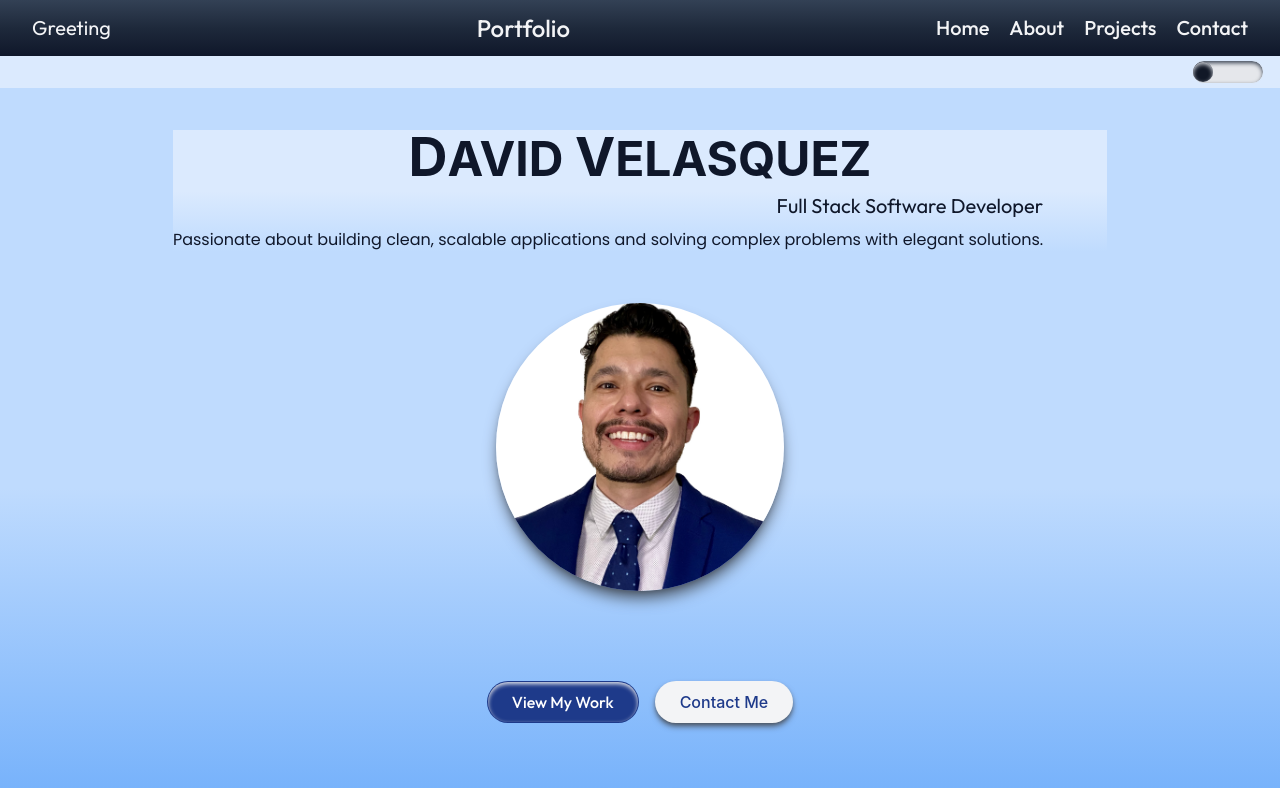
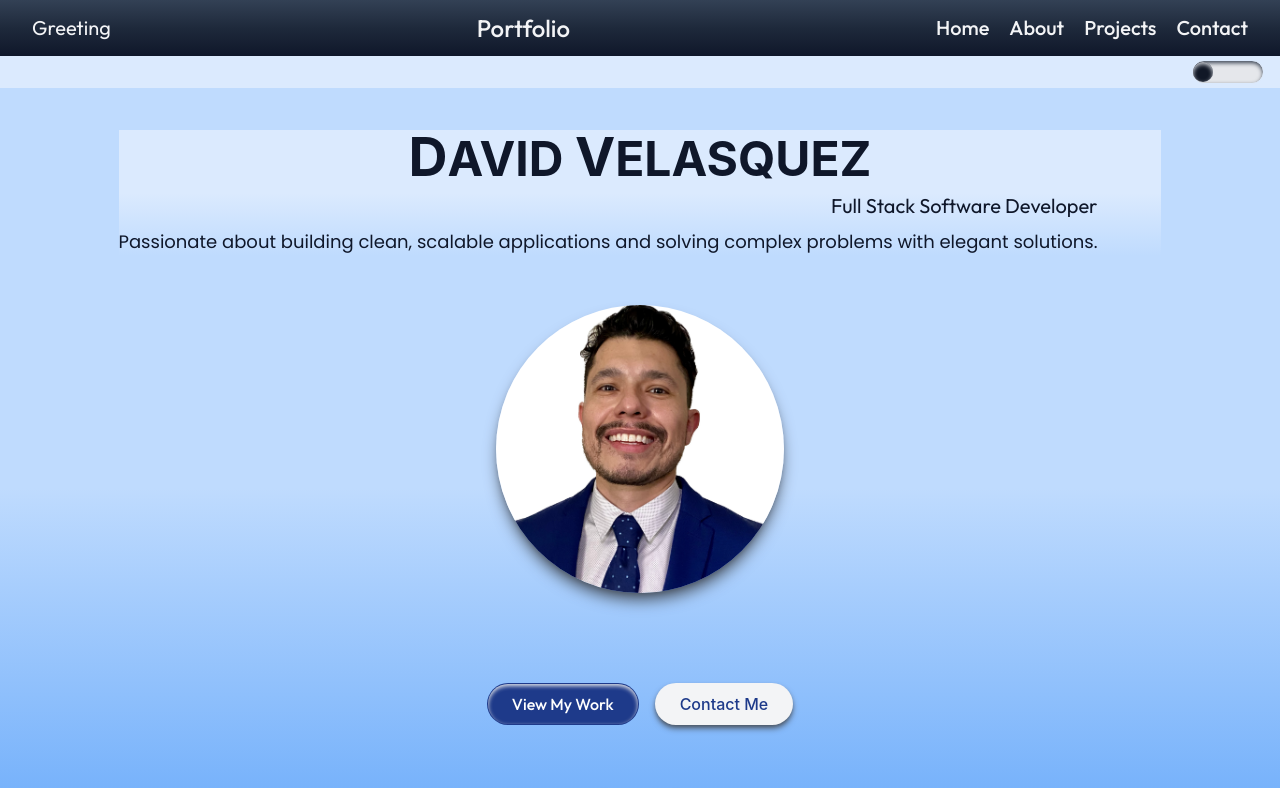
Before and after one commit to davidxv15/Portfolio-2, a React (Vite) app: page / in a window 1280 px wide. Shown: the top 788 px of the page. Built offline with nearby package versions, Linux system fonts and the light colour scheme; a web font is replaced by a local one.

Commit message:
p: text-lg

```diff
--- a/src/components/HeroSection.tsx
+++ b/src/components/HeroSection.tsx
@@ -14,7 +14,7 @@ const HeroSection: React.FC = () => {
         <p className="text-xl font-outfit text-slate-900 mt-2 md:text-right mr-16">
           Full Stack Software Developer
         </p>
-        <p className="text-md md:flex-row font-poppins text-slate-900 mt-2 md:text-right mr-16">
+        <p className="text-lg font-poppins text-slate-900 mt-2 md:text-right mr-16">
           Passionate about building clean, scalable applications and solving
           complex problems with elegant solutions.
         </p>
```
